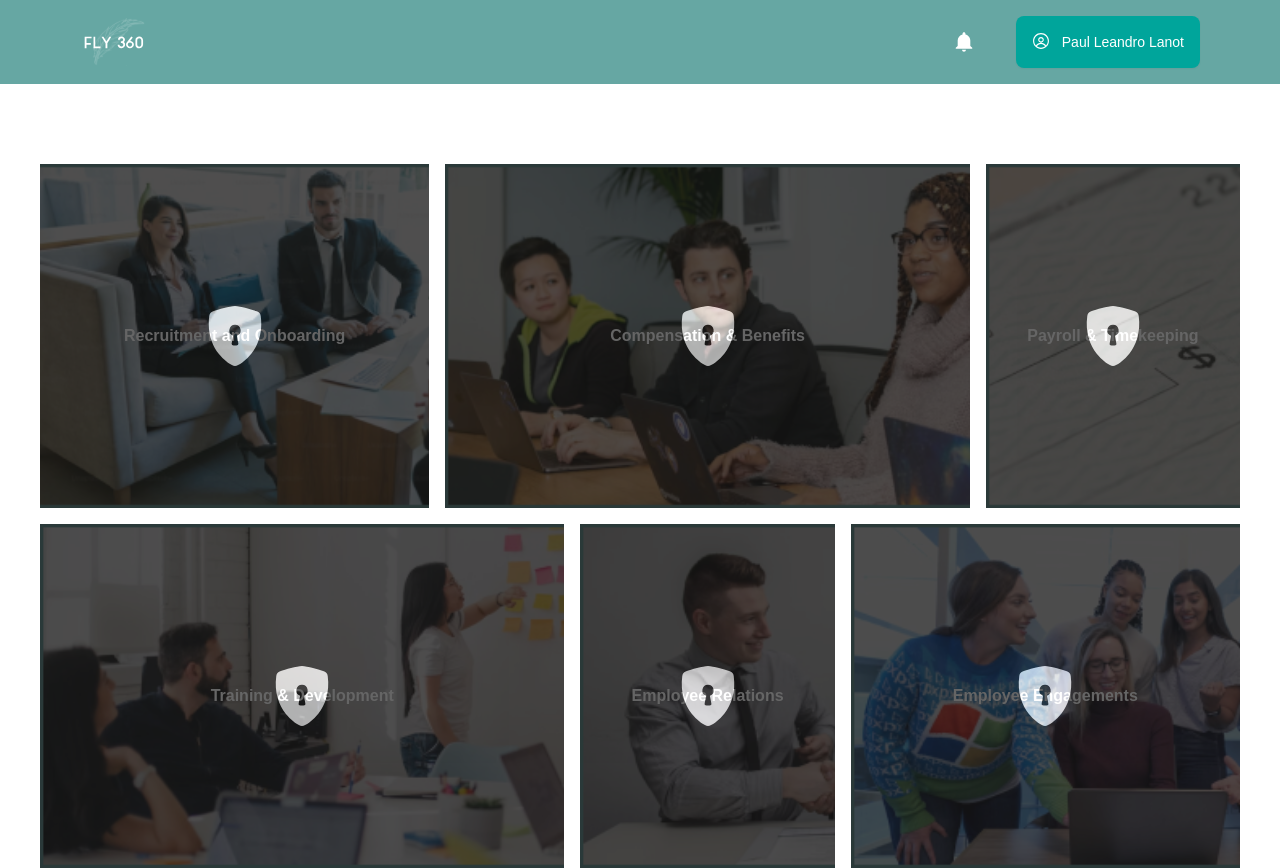
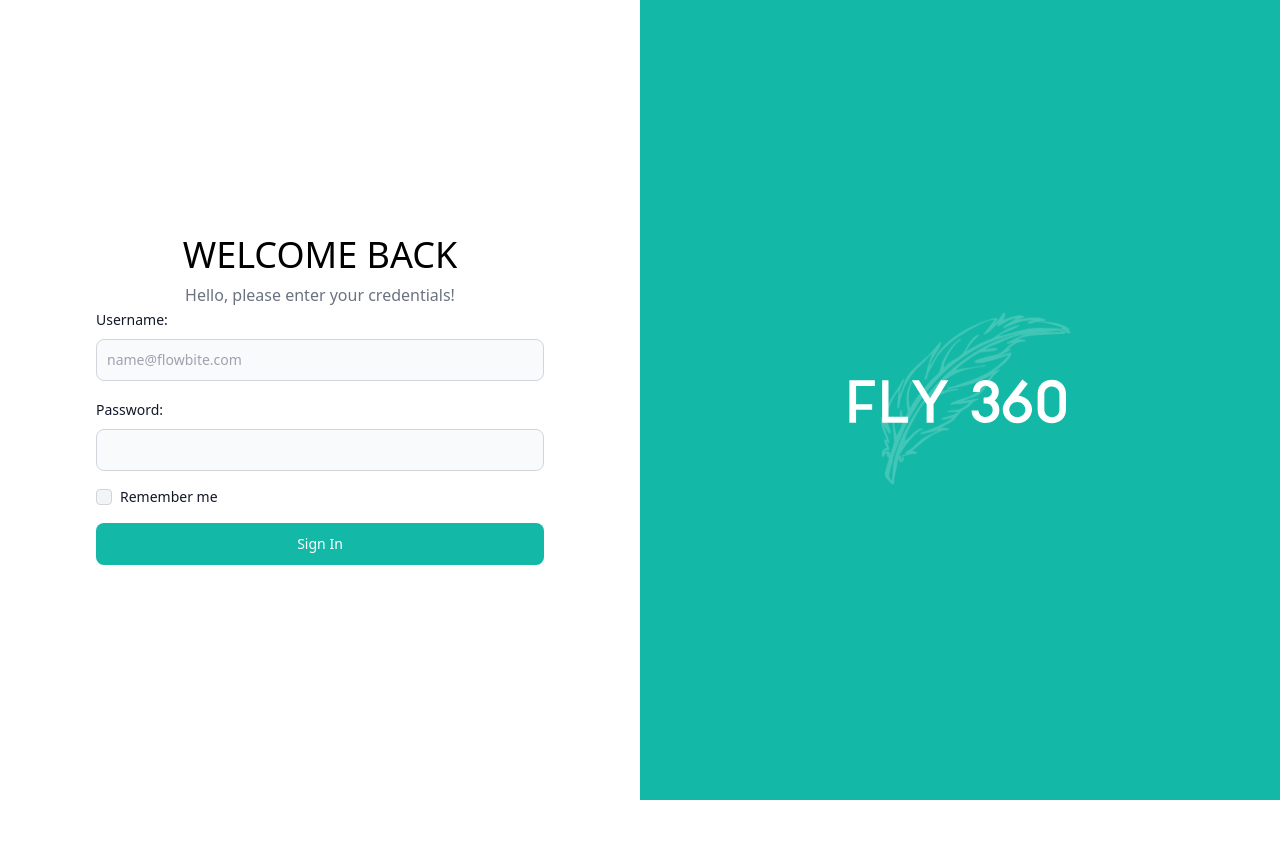
Before and after one commit to raikiri24/fly360-hris, a React (Vite) app: page /login in a window 1280 px wide. After the commit the page ends 800 px from the top, so only its background shows below. Built offline with nearby package versions, Linux system fonts and the light colour scheme.

Commit message:
login-page-v1.0.1

```diff
--- a/package.json
+++ b/package.json
@@ -10,9 +10,12 @@
   },
   "dependencies": {
     "bootstrap": "^5.2.3",
+    "flowbite": "^1.7.0",
+    "flowbite-react": "^0.4.11",
     "react": "^18.2.0",
     "react-dom": "^18.2.0",
-    "react-icons": "^4.10.1"
+    "react-icons": "^4.10.1",
+    "react-router-dom": "^6.14.1"
   },
   "devDependencies": {
     "@types/react": "^18.0.27",
--- a/src/App.jsx
+++ b/src/App.jsx
@@ -1,13 +1,31 @@
-import { React } from 'react';
+import React from 'react';
 import Navigation from './components/Navigation/Navigation';
 import HRISNavigation from './components/HRIS-Navigation/HRISNavigation';
+import { BrowserRouter as Router, Routes, Route } from 'react-router-dom';
+import Login from './components/Feature/Login';
 
 function App() {
   return (
-    <div className="App ">
+    <Router>
+      <div className="App">
+        <Routes>
+          <Route path="/" element={<ProtectedRoutes />} />
+          <Route path="/login" element={<Login />} />
+        </Routes>
+      </div>
+    </Router>
+  );
+}
+
+function ProtectedRoutes() {
+  return (
+    <>
       <Navigation />
       <HRISNavigation />
-    </div>
+      <div className="h-full">
+        <Routes>{/* Add your protected routes here */}</Routes>
+      </div>
+    </>
   );
 }
 
--- a/src/components/Feature/Login.jsx
+++ b/src/components/Feature/Login.jsx
@@ -1,84 +1,45 @@
 import React from 'react';
+import { Button, Checkbox, Label, TextInput } from 'flowbite-react';
+import 'flowbite/dist/flowbite.css';
+import Logo1 from '../../assets/nav-icon-home.svg';
 
 function Login() {
   return (
-    <div className="loginpage">
-      <nav className="bg-white border-gray-200 dark:bg-gray-900">
-        <div className="max-w-screen-xl flex flex-wrap items-center justify-between mx-auto p-4">
-          <a href="https://flowbite.com/" className="flex items-center">
-            <img
-              src="https://flowbite.com/docs/images/logo.svg"
-              className="h-8 mr-3"
-              alt="Flowbite Logo"
-            />
-            <span className="self-center text-2xl font-semibold whitespace-nowrap dark:text-white">
-              Flowbite
-            </span>
-          </a>
-          <button
-            data-collapse-toggle="navbar-default"
-            type="button"
-            className="inline-flex items-center p-2 w-10 h-10 justify-center text-sm text-gray-500 rounded-lg md:hidden hover:bg-gray-100 focus:outline-none focus:ring-2 focus:ring-gray-200 dark:text-gray-400 dark:hover:bg-gray-700 dark:focus:ring-gray-600"
-            aria-controls="navbar-default"
-            aria-expanded="false">
-            <span className="sr-only">Open main menu</span>
-            <svg
-              className="w-5 h-5"
-              aria-hidden="true"
-              xmlns="http://www.w3.org/2000/svg"
-              fill="none"
-              viewBox="0 0 17 14">
-              <path
-                stroke="currentColor"
-                stroke-linecap="round"
-                stroke-linejoin="round"
-                stroke-width="2"
-                d="M1 1h15M1 7h15M1 13h15"
-              />
-            </svg>
-          </button>
-          <div className="hidden w-full md:block md:w-auto" id="navbar-default">
-            <ul className="font-medium flex flex-col p-4 md:p-0 mt-4 border border-gray-100 rounded-lg bg-gray-50 md:flex-row md:space-x-8 md:mt-0 md:border-0 md:bg-white dark:bg-gray-800 md:dark:bg-gray-900 dark:border-gray-700">
-              <li>
-                <a
-                  href="#"
-                  className="block py-2 pl-3 pr-4 text-white bg-blue-700 rounded md:bg-transparent md:text-blue-700 md:p-0 dark:text-white md:dark:text-blue-500"
-                  aria-current="page">
-                  Home
-                </a>
-              </li>
-              <li>
-                <a
-                  href="#"
-                  className="block py-2 pl-3 pr-4 text-gray-900 rounded hover:bg-gray-100 md:hover:bg-transparent md:border-0 md:hover:text-blue-700 md:p-0 dark:text-white md:dark:hover:text-blue-500 dark:hover:bg-gray-700 dark:hover:text-white md:dark:hover:bg-transparent">
-                  About
-                </a>
-              </li>
-              <li>
-                <a
-                  href="#"
-                  className="block py-2 pl-3 pr-4 text-gray-900 rounded hover:bg-gray-100 md:hover:bg-transparent md:border-0 md:hover:text-blue-700 md:p-0 dark:text-white md:dark:hover:text-blue-500 dark:hover:bg-gray-700 dark:hover:text-white md:dark:hover:bg-transparent">
-                  Services
-                </a>
-              </li>
-              <li>
-                <a
-                  href="#"
-                  className="block py-2 pl-3 pr-4 text-gray-900 rounded hover:bg-gray-100 md:hover:bg-transparent md:border-0 md:hover:text-blue-700 md:p-0 dark:text-white md:dark:hover:text-blue-500 dark:hover:bg-gray-700 dark:hover:text-white md:dark:hover:bg-transparent">
-                  Pricing
-                </a>
-              </li>
-              <li>
-                <a
-                  href="#"
-                  className="block py-2 pl-3 pr-4 text-gray-900 rounded hover:bg-gray-100 md:hover:bg-transparent md:border-0 md:hover:text-blue-700 md:p-0 dark:text-white md:dark:hover:text-blue-500 dark:hover:bg-gray-700 dark:hover:text-white md:dark:hover:bg-transparent">
-                  Contact
-                </a>
-              </li>
-            </ul>
+    <div className="flex h-screen">
+      <div className="flex flex-col justify-center items-center bg-white w-1/2">
+        <h1 className="text-black uppercase drop-shadow-3xl sm:text-4xl text-2xl text-left mb-2">
+          Welcome Back
+        </h1>
+        <p className="text-gray-500 text-left">Hello, please enter your credentials!</p>
+
+        <form className="flex max-w-md flex-col gap-4 w-full">
+          <div>
+            <div className="mb-2 block">
+              <Label htmlFor="email1" value="Username:" />
+            </div>
+            <TextInput id="email1" placeholder="name@flowbite.com" required type="email" />
           </div>
-        </div>
-      </nav>
+          <div>
+            <div className="mb-2 block">
+              <Label htmlFor="password1" value="Password:" />
+            </div>
+            <TextInput id="password1" required type="password" />
+          </div>
+          <div className="flex items-center gap-2">
+            <Checkbox id="remember" />
+            <Label htmlFor="remember">Remember me</Label>
+          </div>
+          <Button type="submit" className="bg-teal-500 hover:bg-blue-700 text-white">
+            Sign In
+          </Button>
+        </form>
+      </div>
+
+      <div className="bg-teal-500 w-1/2 flex justify-center items-center">
+        <a href="/">
+          <img src={Logo1} alt="Large Logo" className="w-64 h-64" />
+        </a>
+      </div>
     </div>
   );
 }
--- a/src/components/HRIS-Navigation/HRISNavigation.jsx
+++ b/src/components/HRIS-Navigation/HRISNavigation.jsx
@@ -1,7 +1,7 @@
 import React from 'react';
 import { BsShieldLockFill } from 'react-icons/bs';
 
-const HRISNavigation = () => {
+function HRISNavigation() {
   return (
     <div className="mt-20 font-custom">
       <div className="grid grid-cols-9 gap-4 px-10">
@@ -80,6 +80,6 @@ const HRISNavigation = () => {
       </div>
     </div>
   );
-};
+}
 
 export default HRISNavigation;
--- a/src/components/Navigation/Navigation.jsx
+++ b/src/components/Navigation/Navigation.jsx
@@ -1,26 +1,39 @@
-import React from 'react'
-import {IoMdNotifications} from 'react-icons/io'
-import {RxAvatar} from 'react-icons/rx'
-import Logo from '../../assets/nav-icon-home.svg'
+import React from 'react';
+import { IoMdNotifications } from 'react-icons/io';
+import { RxAvatar } from 'react-icons/rx';
+import Logo from '../../assets/nav-icon-home.svg';
 
-const Navigation = () => {
+function Navigation() {
   return (
-    <nav  className='font-custom bg-[#66A7A3] px-20 py-4'>
-        <div className='flex justify-between items-center'>
-            <div className='text-white text-lg'>
-               <img src={Logo} alt="" className='h-12'/>
-            </div>
+    <nav className="font-custom bg-[#66A7A3] px-20 py-4">
+      <div className="flex justify-between items-center">
+        <div className="text-white text-lg">
+          <a href="/">
+            <img src={Logo} alt="" className="h-12" />
+          </a>
+        </div>
 
-            <div className='flex gap-10 items-center'>
-                <span className='text-white text-2xl'><IoMdNotifications/></span>
-                <div className='flex gap-3 bg-[#00A59B] p-4 rounded-lg shadow-sm'>
-                    <span className='text-white text-lg'><RxAvatar/></span>
-                    <span className='text-white text-sm'>Paul Leandro Lanot</span>
-                </div>
-            </div>
+        <div className="flex gap-10 items-center">
+          <span className="text-white text-2xl">
+            <IoMdNotifications />
+          </span>
+          <div className="flex gap-3 bg-[#00A59B] p-4 rounded-lg shadow-sm">
+            <span className="text-white text-lg">
+              <RxAvatar />
+            </span>
+            <span className="text-white text-sm">Paul Leandro Lanot</span>
+          </div>
         </div>
+      </div>
+      <div>
+        <ul className="flex gap-10 text-white text-lg">
+          <a href="/login">
+            <button className="hover:text-[#00A59B]">Login</button>
+          </a>
+        </ul>
+      </div>
     </nav>
-  )
+  );
 }
 
-export default Navigation
+export default Navigation;
```
Also changed, not shown: 1 other file (tests, documents, lock files or other folders).
